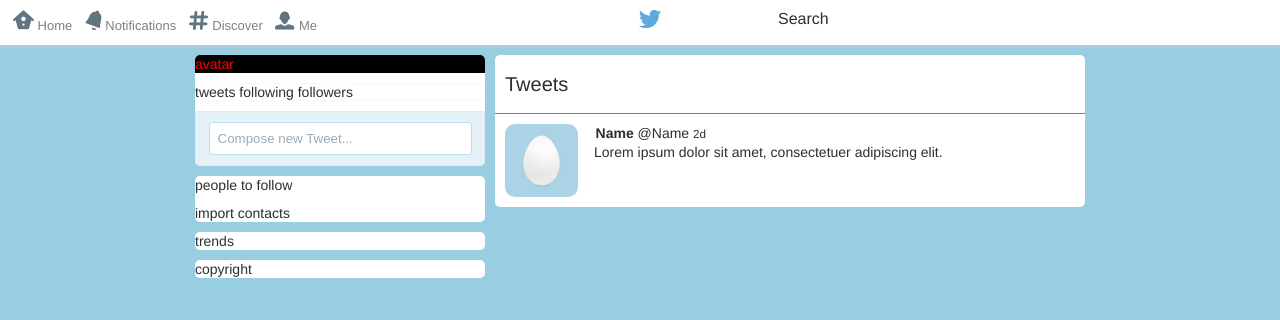
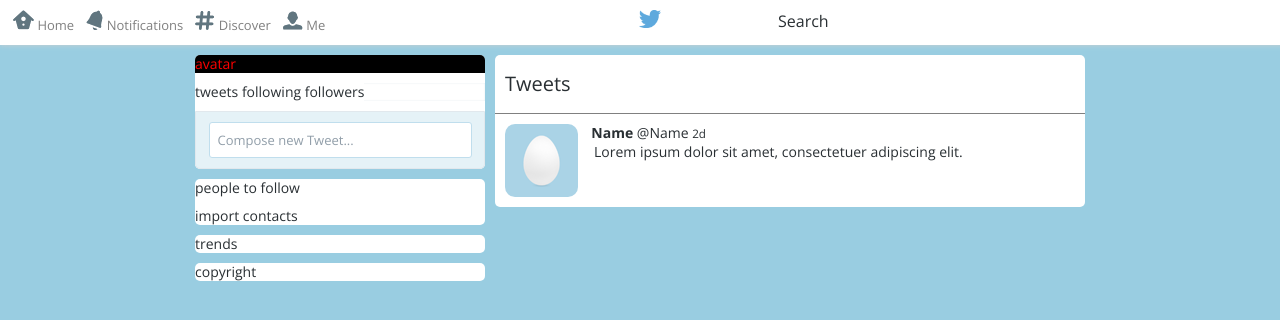
Before and after one commit to HannahCRW/TwitterTest, a plain HTML site: page index.html in a window 1280 px wide. Drawn offline with nearby package versions, Linux system fonts and the light colour scheme.

Commit message:
found a good alternative font, got picky with text colour in new tweet form

```diff
--- a/index.html
+++ b/index.html
@@ -3,6 +3,7 @@
 	<head>
 		<link rel="stylesheet" href="style.css">
 		<link rel="shortcut icon" href="images/favicon.ico" type="image/x-icon" />
+		<link href='http://fonts.googleapis.com/css?family=Montserrat|Open+Sans:400,700' rel='stylesheet' type='text/css'>
 		<title>Twitter</title>
 		<script type="text/javascript" src="http://codysherman.com/tools/infinite-scrolling/code"></script>
 	</head>
--- a/style.css
+++ b/style.css
@@ -6,7 +6,7 @@ body {
 	height: 100%;
 	margin: 0px;
 	padding: 0px;
-	font-family: "Helvetica", Arial, sans-serif;
+	font-family: 'Open Sans', sans-serif; /* This is an alternative to Twitter's font, Gotham */
 }
 
 
@@ -109,10 +109,12 @@ body {
 
 	#new-tweet input {
 		background-color: #fff;
+		font-family: 'Open Sans', sans-serif;
+		font-size: 13px;
 		width: 245px;
 		border-radius: 3px;
 		padding: 8px;
-		color: #9dabb6;
+		color: #919ea9;
 		margin: 10px;
 		outline: 0;
 		border: 1px solid #c0deed;
```
